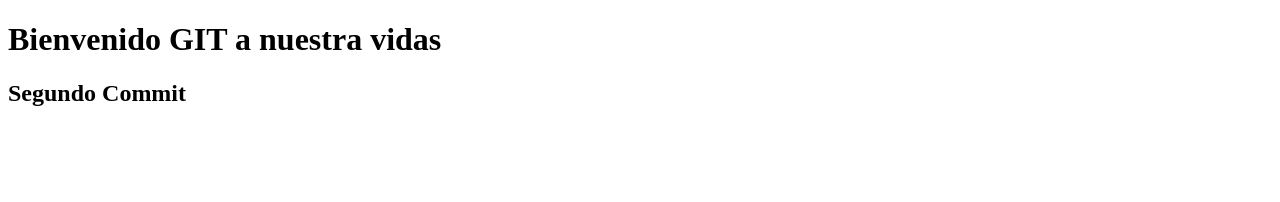
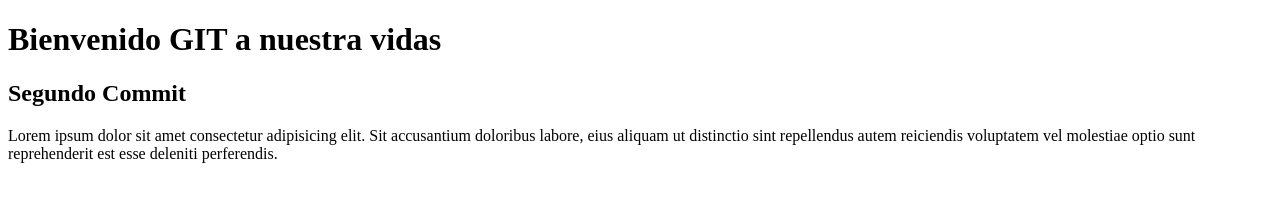
Before and after one commit to diegojrodriguez/repo-prueba, a plain HTML site: page index.html in a window 1280 px wide. Drawn offline with Linux system fonts and the light colour scheme.

Commit message:
cambio en la rama Dario

```diff
--- a/index.html
+++ b/index.html
@@ -9,5 +9,9 @@
 <body>
     <h1>Bienvenido GIT a nuestra vidas</h1>
     <h2>Segundo Commit</h2>
+
+    <div>
+        <p>Lorem ipsum dolor sit amet consectetur adipisicing elit. Sit accusantium doloribus labore, eius aliquam ut distinctio sint repellendus autem reiciendis voluptatem vel molestiae optio sunt reprehenderit est esse deleniti perferendis.</p>
+    </div>
 </body>
 </html>
```
